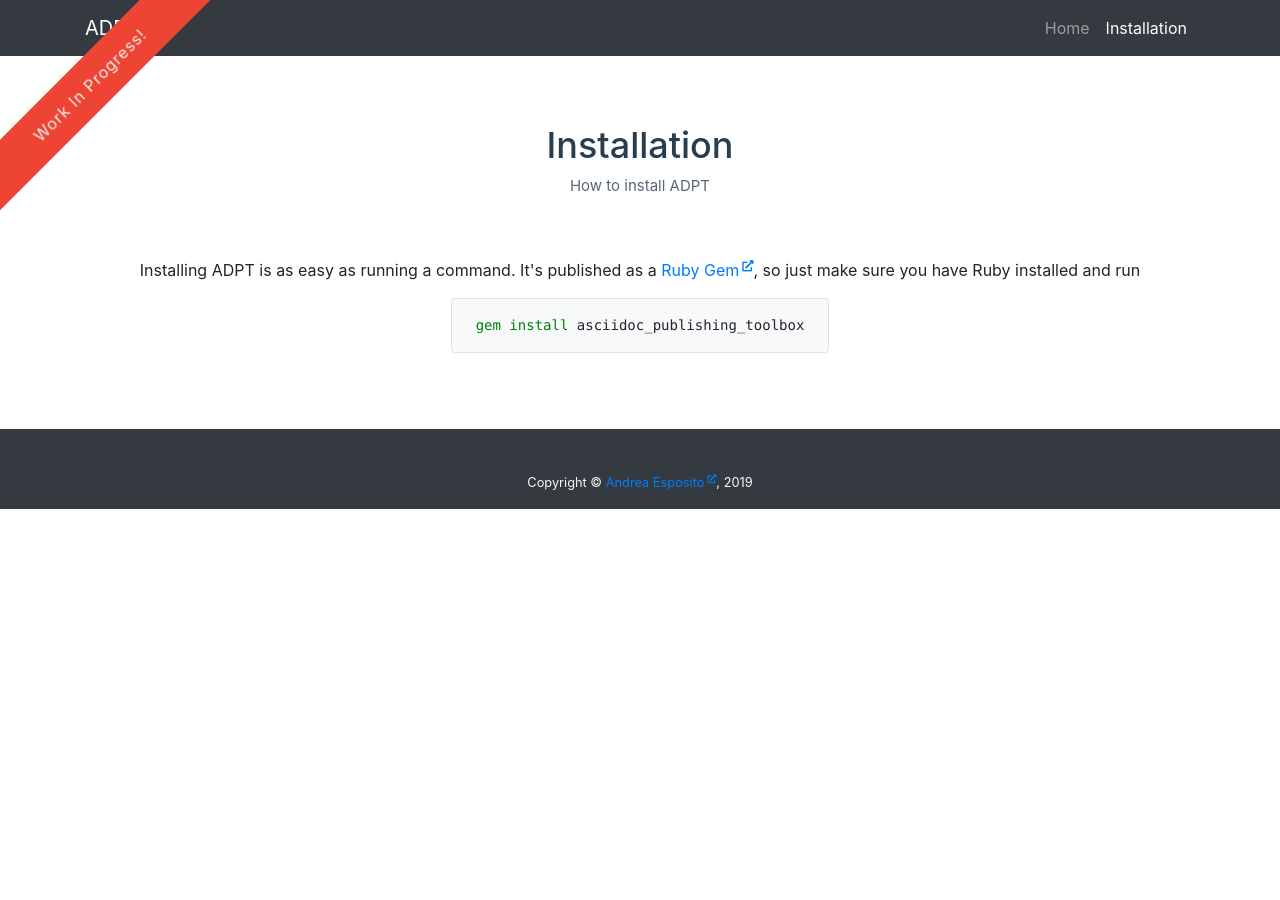
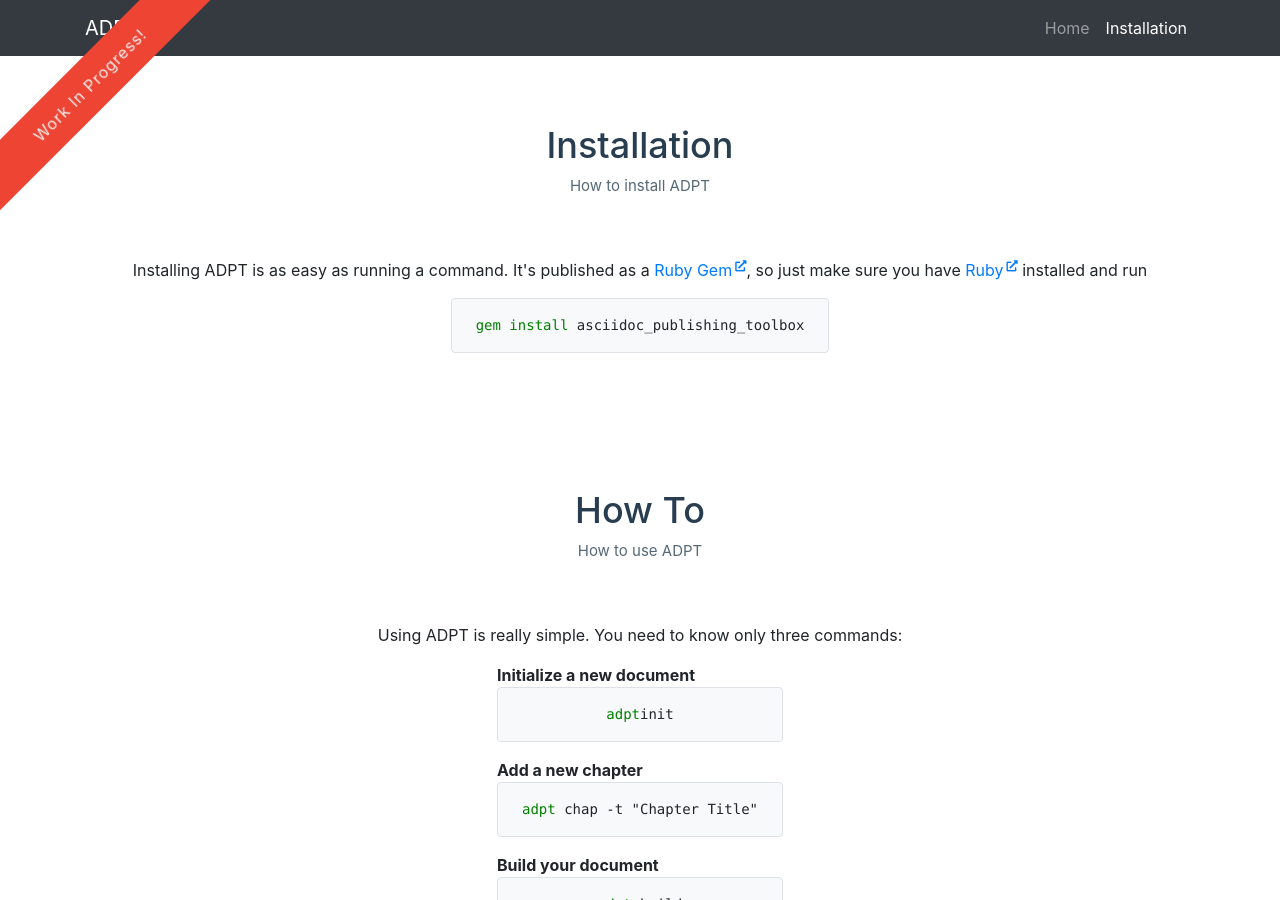
Before and after one commit to AsciiDoc-Publishing-Toolbox/asciidoc-publishing-toolbox.github.io, a Jekyll site: the page built from index.html, in a window 1280 px wide and 900 px high, scrolled down 892 px. Built offline with Jekyll 4.4.1, drawn with Linux system fonts in a browser that asks for light colours; nearby versions of some CDN libraries; before the commit the page ends 1401 px from its top, so only the background shows below that; some of the changed text lies outside the part shown.

Commit message:
Added basic instructions

```diff
--- a/index.html
+++ b/index.html
@@ -36,9 +36,46 @@
         </header>
         <p class="col-12 text-center">
             Installing ADPT is as easy as running a command. It's published as a
-            <a href="https://rubygems.org/gems/asciidoc_publishing_toolbox" target="_blank" rel="noopener noreferrer">Ruby Gem</a>,
-            so just make sure you have Ruby installed and run
+            <a href="https://rubygems.org/gems/asciidoc_publishing_toolbox" target="_blank"
+                rel="noopener noreferrer">Ruby Gem</a>,
+            so just make sure you have <a href="https://www.ruby-lang.org/it/" target="_blank"
+                rel="noopener noreferrer">Ruby</a> installed and run
         </p>
-        <pre class="bg-light rounded border py-3 px-4 highlight text-center"><code><span class="nb">gem install </span>asciidoc_publishing_toolbox</code></pre>
+        <pre
+            class="bg-light rounded border py-3 px-4 highlight text-center"><code><span class="nb">gem install </span>asciidoc_publishing_toolbox</code></pre>
     </div>
 </section>
+<section id="how-to" class="website-section row justify-content-center">
+    <div class="container row justify-content-center">
+        <header class="col-12 section-header">
+            <h1>How To</h1>
+            <p>How to use ADPT</p>
+        </header>
+        <p class="col-12 text-center">
+            Using ADPT is really simple. You need to know only three commands:
+        </p>
+        <dl>
+            <dt>Initialize a new document</dt>
+            <dd>
+                <pre class="bg-light rounded border py-3 px-4 highlight
+                text-center"><code><span class="nb">adpt</span>init</code></pre>
+            </dd>
+            <dt>Add a new chapter</dt>
+            <dd>
+                <pre class="bg-light rounded border py-3 px-4 highlight
+                    text-center"><code><span class="nb">adpt </span>chap -t "Chapter Title"</code></pre>
+            </dd>
+            <dt>Build your document</dt>
+            <dd>
+                <pre
+                    class="bg-light rounded border py-3 px-4 highlight text-center"><code><span class="nb">adpt </span>build</code></pre>
+            </dd>
+        </dl>
+        <p class="col-12 text-center">
+            You can edit the document files in the folder <code>src</code> that
+            will be created when you run <code>adpt init</code>. The folder
+            <code>out</code> will be created when you build the document for the
+            first time and will contain the builded document.
+        </p>
+    </div>
+</section>
```
